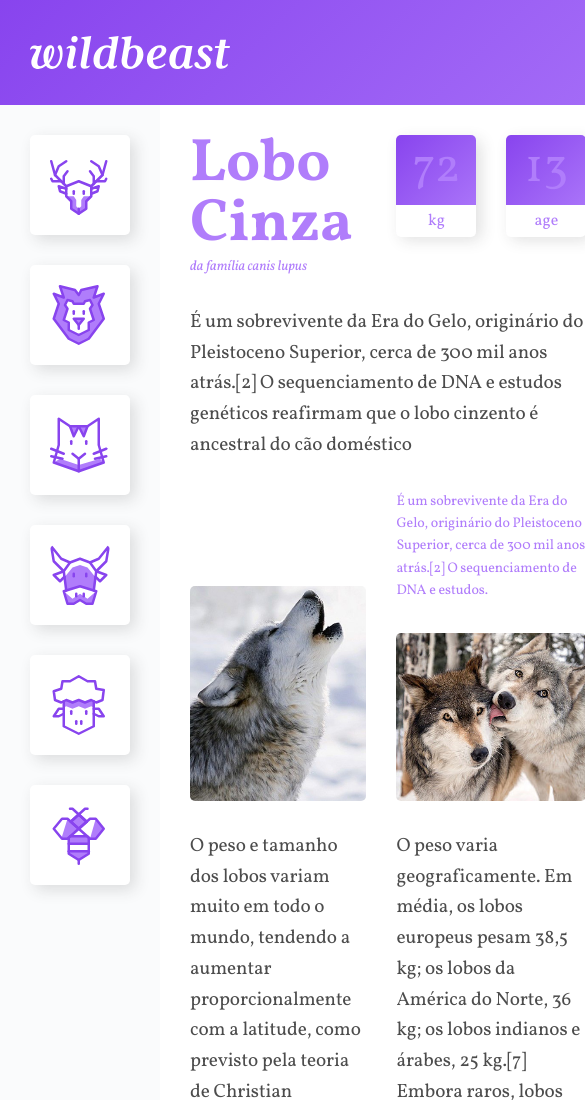
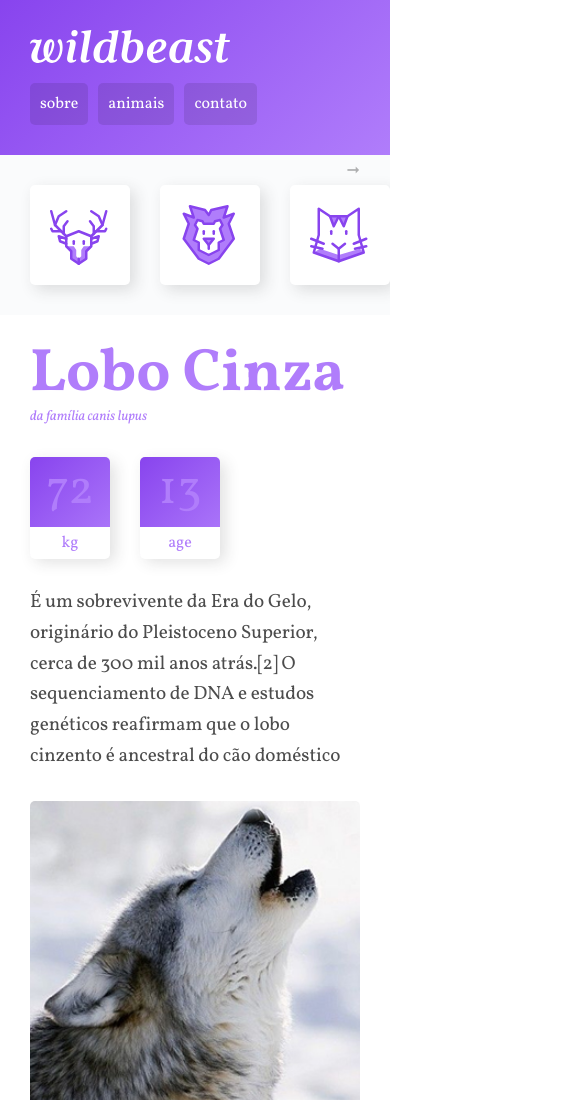
Before and after one commit to matheusrael/Origamid, a plain HTML site: page WildBeast/index.html in a window 390 px wide. Shown: the top 1100 px of the page, 585 px wide, since content can reach past the window. Drawn offline with Linux system fonts and the light colour scheme.

Commit message:
Finalização projeto WildBeast

```diff
--- a/WildBeast/css/style.css
+++ b/WildBeast/css/style.css
@@ -22,6 +22,7 @@ a {
 
 img {
   max-width: 100%;
+  width: 100%;
   display: block;
   border-radius: 5px;
 }
@@ -34,6 +35,28 @@ img {
     "header header header"
     "sidenav content anuncios"
     "footer footer footer";
+}
+
+@media (max-width: 1200px) {
+  .estrutura {
+    grid-template-areas:
+      "header header header"
+      "sidenav content content"
+      "sidenav anuncios anuncios"
+      "footer footer footer";
+  }
+}
+
+@media (max-width: 760px) {
+  .estrutura {
+    grid-template-areas:
+      "header"
+      "sidenav"
+      "content"
+      "anuncios"
+      "footer";
+    grid-template-columns: 100%;
+  }
 }
 
 /* HEADER */
@@ -71,6 +94,24 @@ img {
   background: rgba(0, 0, 0, 0.5);
 }
 
+@media (max-width: 760px) {
+  .header {
+    grid-template-columns: auto;
+  }
+
+  .logo {
+    margin-bottom: 20px;
+  }
+
+  .header nav a {
+    font-size: 1em;
+  }
+
+  .header nav ul {
+    gap: 10px;
+  }
+}
+
 /* SIDENAV */
 
 .sidenav {
@@ -96,6 +137,46 @@ img {
   background: #b07dfb;
 }
 
+@keyframes seta {
+  from {
+    right: 30px;
+  }
+  to {
+    right: 20px;
+  }
+}
+
+@media (max-width: 760px) {
+  .sidenav ul {
+    display: flex;
+  }
+
+  .sidenav ul li {
+    flex: 1 0 60px;
+  }
+
+  .sidenav {
+    position: relative;
+    padding: 0 30px;
+    overflow-x: auto;
+    -webkit-overflow-scrolling: auto;
+    -ms-overflow-style: -ms-autohiding-scrollbar;
+  }
+
+  .sidenav::after {
+    content: "➞";
+    position: absolute;
+    top: 5px;
+    right: 30px;
+    color: rgba(0, 0, 0, 0.3);
+    animation: seta 0.5s ease-in 0s infinite alternate;
+  }
+
+  .sidenav li a {
+    margin: 30px 30px 30px 0;
+  }
+}
+
 /* CONTENT */
 
 .content {
@@ -119,6 +200,12 @@ img {
 
 .imagem-2 {
   align-self: end;
+}
+
+@media (max-width: 600px) {
+  .content {
+    grid-template-columns: auto;
+  }
 }
 
 /* ESTILOS CONTENT */
@@ -231,6 +318,7 @@ p {
   align-content: start;
   padding: 30px;
   gap: 30px;
+  grid-template-columns: repeat(auto-fit, minmax(150px, 1fr));
 }
 
 /* FOOTER */
```
